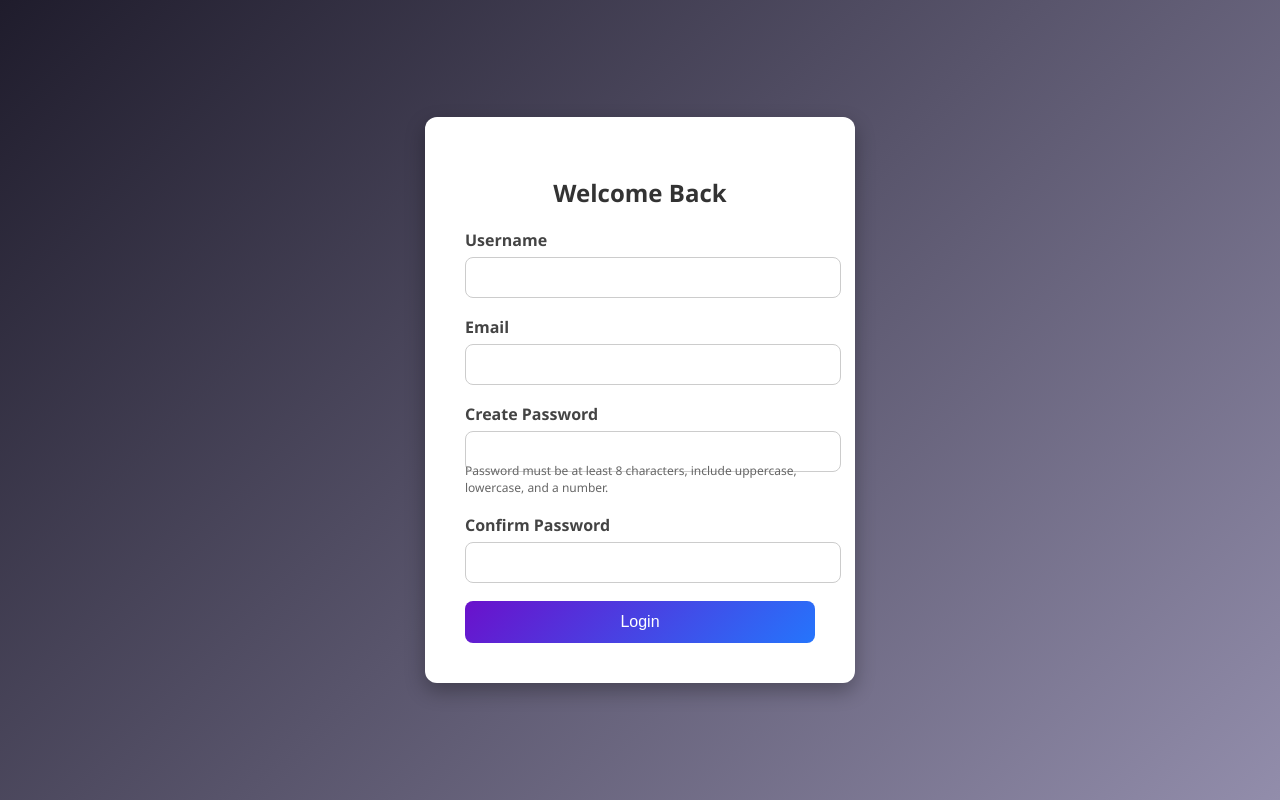
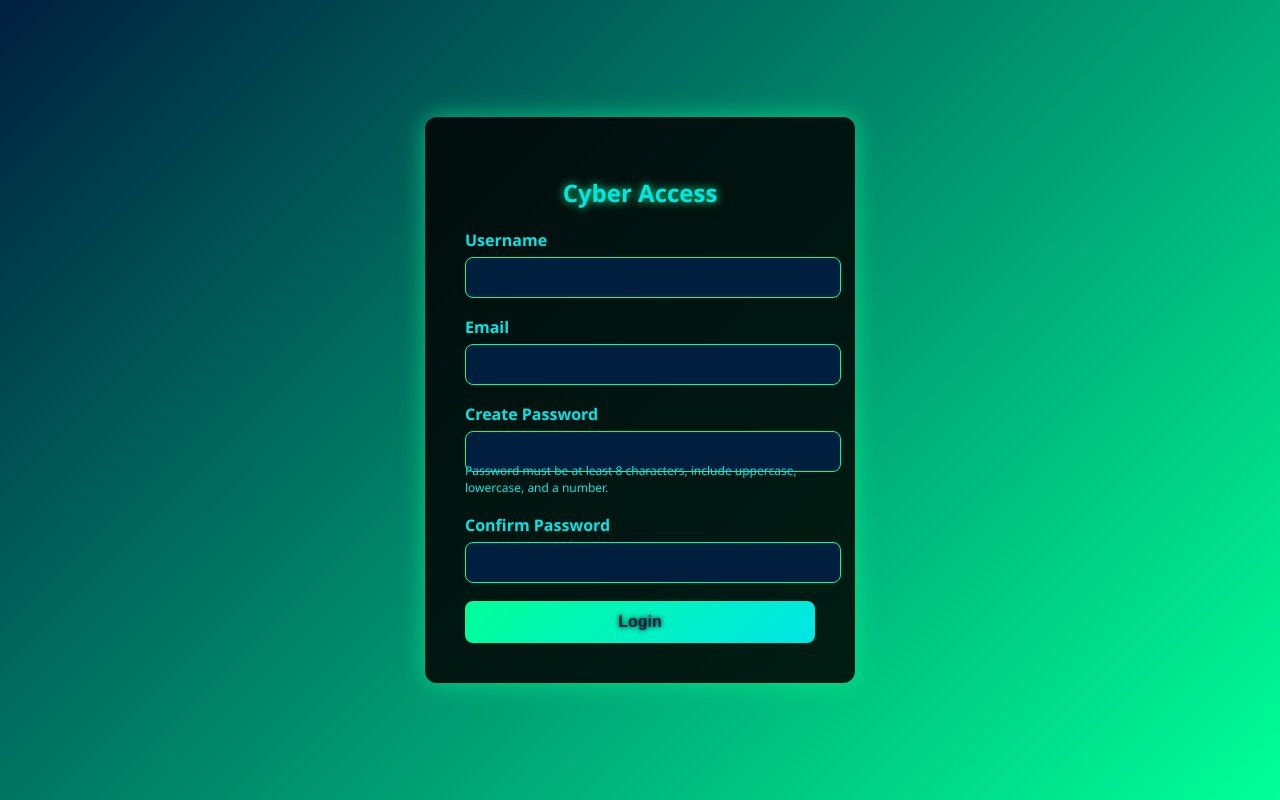
Before and after one commit to ramdronadula414/DevOps, a plain HTML site: page index.html in a window 1280 px wide. Drawn offline with Linux system fonts and the light colour scheme.

Commit message:
change colors

```diff
--- a/index.html
+++ b/index.html
@@ -3,12 +3,12 @@
 <head>
   <meta charset="UTF-8">
   <meta name="viewport" content="width=device-width, initial-scale=1.0">
-  <title>Advanced Login Page</title>
+  <title>Cyber Login Page</title>
   <style>
     body {
       margin: 0;
       font-family: 'Segoe UI', Tahoma, Geneva, Verdana, sans-serif;
-      background: linear-gradient(135deg, #1f1c2c, #928dab);
+      background: linear-gradient(135deg, #001f3f, #00ff99); /* deep blue to neon green */
       display: flex;
       justify-content: center;
       align-items: center;
@@ -16,18 +16,20 @@
     }
 
     .login-container {
-      background: #fff;
+      background: rgba(0, 0, 0, 0.85);
       padding: 40px;
       border-radius: 12px;
-      box-shadow: 0 8px 20px rgba(0,0,0,0.3);
+      box-shadow: 0 0 25px rgba(0,255,153,0.6);
       width: 350px;
       animation: fadeIn 1.2s ease-in-out;
+      color: #00ff99;
     }
 
     .login-container h2 {
       text-align: center;
       margin-bottom: 20px;
-      color: #333;
+      color: #00e6e6; /* cyan-blue */
+      text-shadow: 0 0 8px #00ff99;
     }
 
     .form-group {
@@ -38,26 +40,28 @@
       display: block;
       font-weight: bold;
       margin-bottom: 6px;
-      color: #444;
+      color: #00e6e6;
     }
 
     .form-group input {
       width: 100%;
       padding: 12px;
-      border: 1px solid #ccc;
+      border: 1px solid #00ff99;
       border-radius: 8px;
+      background: #001f3f;
+      color: #00ff99;
       transition: 0.3s;
     }
 
     .form-group input:focus {
-      border-color: #6a11cb;
-      box-shadow: 0 0 8px rgba(106,17,203,0.4);
+      border-color: #00e6e6;
+      box-shadow: 0 0 12px #00ff99;
       outline: none;
     }
 
     .password-policy {
       font-size: 12px;
-      color: #666;
+      color: #00e6e6;
       margin-top: -10px;
       margin-bottom: 10px;
     }
@@ -65,17 +69,20 @@
     .btn {
       width: 100%;
       padding: 12px;
-      background: linear-gradient(135deg, #6a11cb, #2575fc);
+      background: linear-gradient(135deg, #00ff99, #00e6e6);
       border: none;
       border-radius: 8px;
-      color: #fff;
+      color: #001f3f;
       font-size: 16px;
+      font-weight: bold;
       cursor: pointer;
       transition: 0.3s;
+      text-shadow: 0 0 5px #000;
     }
 
     .btn:hover {
-      background: linear-gradient(135deg, #2575fc, #6a11cb);
+      background: linear-gradient(135deg, #00e6e6, #00ff99);
+      box-shadow: 0 0 15px #00ff99;
     }
 
     @keyframes fadeIn {
@@ -86,7 +93,7 @@
 </head>
 <body>
   <div class="login-container">
-    <h2>Welcome Back</h2>
+    <h2>Cyber Access</h2>
     <form>
       <div class="form-group">
         <label for="username">Username</label>
```
